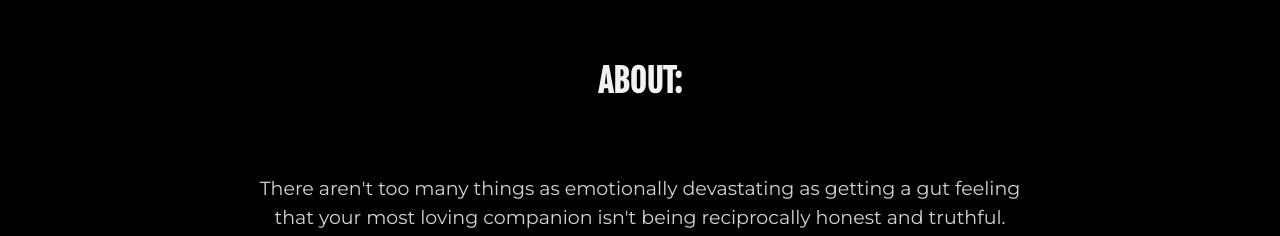
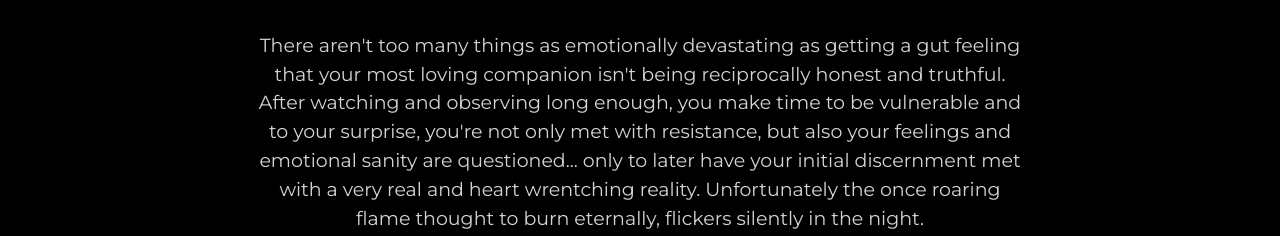
Before and after one commit to gitmohamed/smoothdontmiss_pub, a website: page choose.html in a window 1280 px wide. Shown: the part 458-694 px from the top of the page. Drawn offline with nearby package versions, Linux system fonts and the light colour scheme; files that its build step writes are made by us from their sources; files whose address does not match are found by name.

Commit message:
Here before - pre save #3

```diff
--- a/choose.html
+++ b/choose.html
@@ -81,7 +81,7 @@
         </div>
         <!-- <iframe width="100%" src="https://www.youtube.com/embed/wM2w1qrUhtM?controls=0&autoplay=1" frameborder="0" allow="accelerometer; autoplay; clipboard-write; encrypted-media; gyroscope; picture-in-picture" allowfullscreen></iframe> -->
         <div class="about">
-            <h1>ABOUT:</h1>
+            <!-- <h1>ABOUT:</h1> --><br><br>
             <p>There aren't too many things as emotionally devastating as getting a gut feeling that your most loving companion isn't being reciprocally honest and truthful. After watching and observing long enough, you make time to be vulnerable and to your surprise, you're not only met with resistance, but also your feelings and emotional sanity are questioned... only to later have your initial discernment met with a very real and heart wrentching reality.
                 Unfortunately the once roaring flame thought to burn eternally, flickers silently in the night.
             </p>
```
Also changed, not shown: dist/favicon.ico, dist/img/pro-capture_one_0186.jpg.
